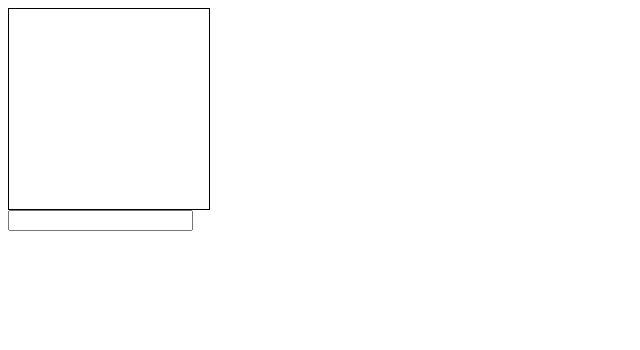
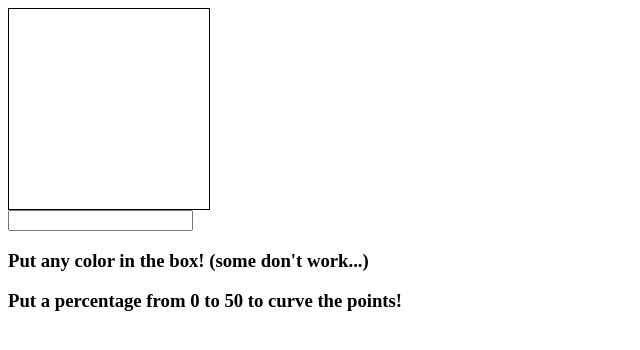
Before and after one commit to BigBeeNerd/inputoutputbox, a plain HTML site: page index.html in a window 1280 px wide. Shown: the whole page, without its empty margins (0-640 px from the left). Drawn offline with Linux system fonts and the light colour scheme.

Commit message:
Update index.html

```diff
--- a/index.html
+++ b/index.html
@@ -1,6 +1,8 @@
 <DOCTYPE html>
   <div></div>
   <input type="text" />
+  <h3>Put any color in the box! (some don't work...)</h3>
+  <h3>Put a percentage from 0 to 50 to curve the points!</h3>
   <style>
     div {
   height: 200px;
```
